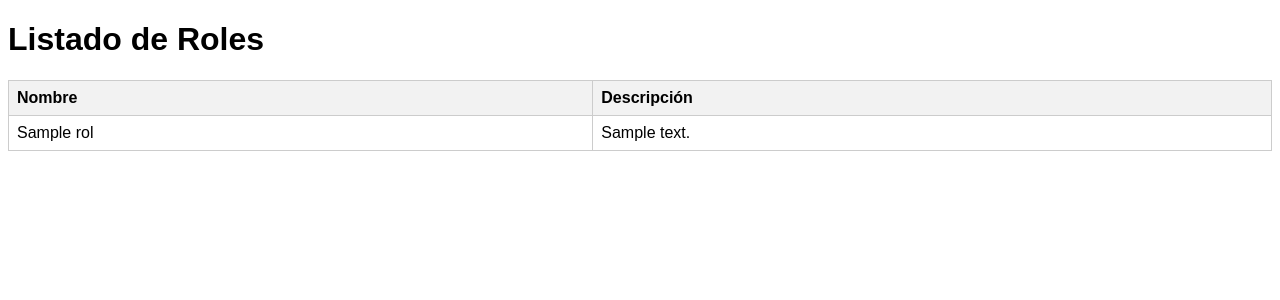
After one commit to aravalenzuela/proyecto_CMS, a Django app: page /listar_roles/ in a window 1280 px wide. The commit adds this page. Shown: the top 300 px of the page. Run offline with Django 4.2, Linux system fonts and the light colour scheme; tables that the repository leaves empty hold one stand-in row (values such as "Sample post").

Commit message:
cambio para roles

```diff
--- /dev/null
+++ b/Seguridad/templates/listar_roles.html
@@ -0,0 +1,51 @@
+<!DOCTYPE html>
+<html lang="es">
+<head>
+    <meta charset="UTF-8">
+    <meta name="viewport" content="width=device-width, initial-scale=1.0">
+    <title>Listar Permisos</title>
+    <style>
+        /* Estilos básicos para mejorar la apariencia */
+        body {
+            font-family: Arial, sans-serif;
+        }
+        table {
+            border-collapse: collapse;
+            width: 100%;
+            margin-top: 20px;
+        }
+        th, td {
+            border: 1px solid #ccc;
+            text-align: left;
+            padding: 8px;
+        }
+        th {
+            background-color: #f2f2f2;
+        }
+        tr:nth-child(even) {
+            background-color: #f2f2f2;
+        }
+    </style>
+</head>
+<body>
+    <h1>Listado de Roles</h1>
+    <table aria-label="Tabla de Roles">
+        <thead>
+            <tr>
+                <th>Nombre</th>
+                <th>Descripción</th>
+                <!-- Puedes añadir más cabeceras de columna aquí -->
+            </tr>
+        </thead>
+        <tbody>
+            {% for rol in roles %}
+            <tr>
+                <td>{{ rol.nombre }}</td>
+                <td>{{ rol.descripcion }}</td>
+                <!-- Puedes añadir más celdas aquí -->
+            </tr>
+            {% endfor %}
+        </tbody>
+    </table>
+</body>
+</html>
--- a/Seguridad/urls.py
+++ b/Seguridad/urls.py
@@ -8,5 +8,7 @@ urlpatterns = [
     path('crear_usuario/', views.crear_usuario, name='crear_usuario'),
     path('crear_categoria/', views.crear_categoria, name='crear_categoria'),
     path('listar_categorias/', views.listar_categorias, name='listar_categorias'),
+    path('crear_rol/', views.crear_rol, name='crear_rol'),
+     path('listar_roles/', views.listar_roles, name='listar_roles'),
 
 ]
--- a/Seguridad/views.py
+++ b/Seguridad/views.py
@@ -3,8 +3,8 @@ from django.shortcuts import render, redirect
 from .models import Permiso
 from django.contrib.auth.models import User
 from django.contrib import messages
-from .forms import CategoriaForm
-from .models import Categoria  # Importación relativa
+from .forms import CategoriaForm, RolForm
+from .models import Categoria, Rol # Importación relativa
 
 
 
@@ -63,3 +63,23 @@ def crear_categoria(request):
 def listar_categorias(request):
     categorias = Categoria.objects.all()
     return render(request, 'listar_categorias.html', {'categorias': categorias})
+
+def crear_rol(request):
+    print("Método de la petición:", request.method)
+    print("La función crear_rol se ha llamado")
+    if request.method == 'POST':
+        print("Detectada petición POST")
+        form = RolForm(request.POST)
+        if form.is_valid():
+            print("Formulario válido")
+            form.save()
+            return redirect('profile_view')  # Asegúrate de que esta vista existe y está definida en tu urls.py
+    else:
+        print("Petición no es POST, se asume GET y se muestra formulario")
+        form = CategoriaForm()
+    return render(request, 'crear_rol.html', {'form': form})
+
+
+def listar_roles(request):
+    roles = Rol.objects.all()
+    return render(request, 'listar_roles.html', {'roles': roles})
--- a/core/templates/profile.html
+++ b/core/templates/profile.html
@@ -34,8 +34,8 @@
     <section>
         <h2>Roles</h2>
         <ul>
-            <li><a href="#list-roles">Listar Roles</a></li>
-            <li><a href="#create-role">Crear Rol</a></li>
+            <li><a href="{% url 'listar_roles' %}">Listar Roles</a></li>
+            <li><a href="{% url 'crear_rol' %}">Crear Rol</a></li>
             <li><a href="#edit-role">Modificar Rol</a></li>
             <li><a href="#delete-role">Eliminar Rol</a></li>
             <li><a href="#assign-role">Asignar Rol</a></li>
```
Also changed, not shown: Seguridad/forms.py (+6 -1 lines), Seguridad/templates/crear_rol.html (added, +8 -0 lines).
